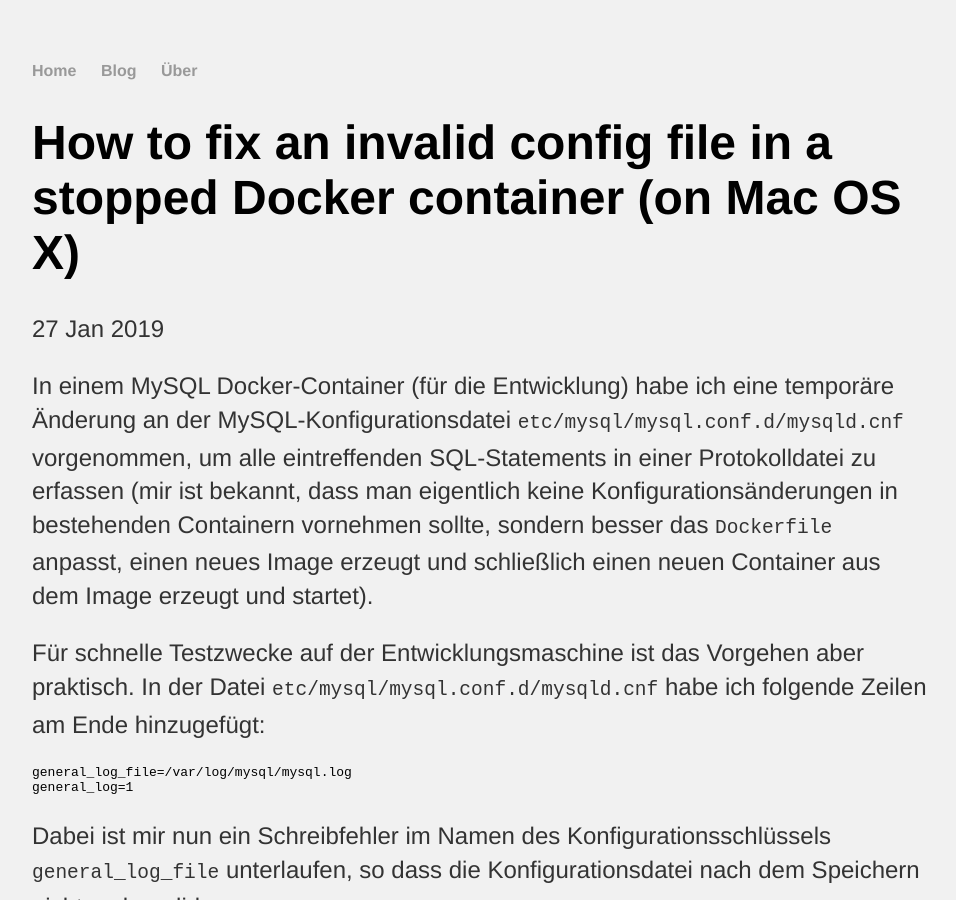
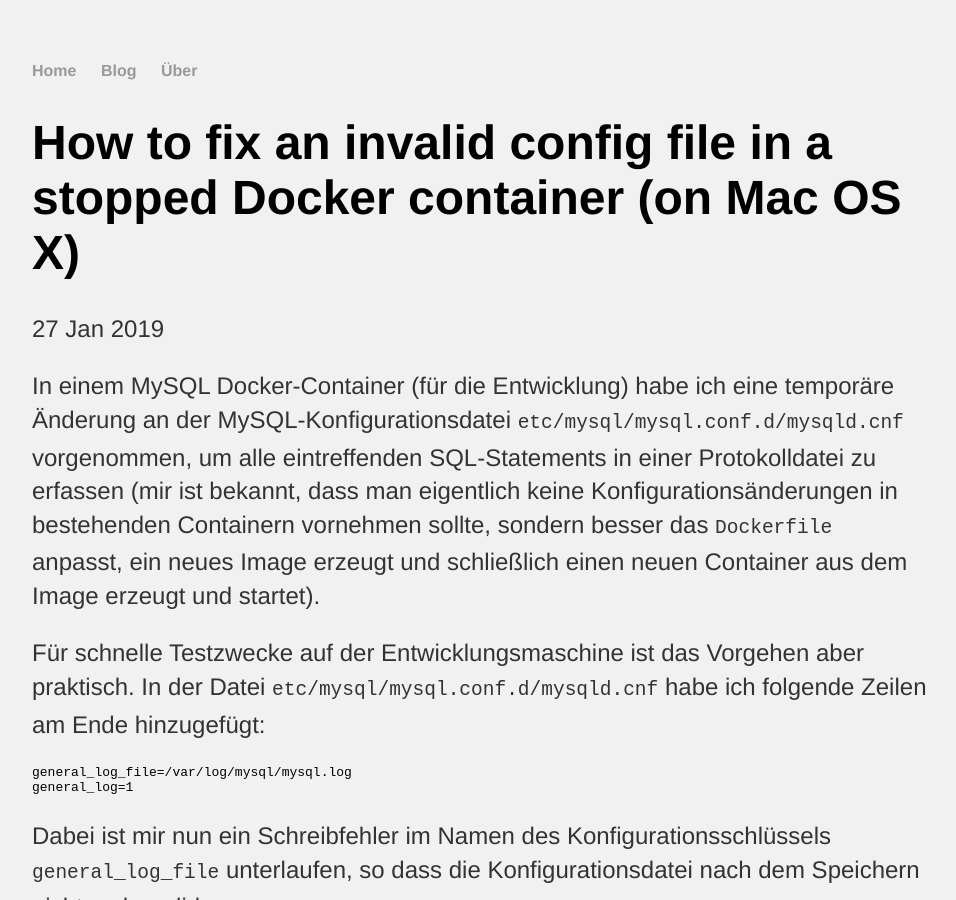
Before and after one commit to saschaszott/saschaszott.github.io, a Jekyll site: the page built from _posts/2019-01-27-fix-config-problem-in-stopped-docker-container.md, in a window 1280 px wide and 900 px high. Shown: the whole window, without its empty margins (160-1116 px from the left). Built offline with Jekyll 4.4.1, drawn with Linux system fonts in a browser that asks for light colours; some of the changed text lies outside the part shown.

Commit message:
Update 2019-01-27-fix-config-problem-in-stopped-docker-container.md

```diff
--- a/_posts/2019-01-27-fix-config-problem-in-stopped-docker-container.md
+++ b/_posts/2019-01-27-fix-config-problem-in-stopped-docker-container.md
@@ -8,7 +8,7 @@
 MySQL-Konfigurationsdatei `etc/mysql/mysql.conf.d/mysqld.cnf` vorgenommen, um alle eintreffenden
 SQL-Statements in einer Protokolldatei zu erfassen (mir ist bekannt, dass man eigentlich
 keine Konfigurationsänderungen in bestehenden Containern vornehmen sollte, sondern besser das
-`Dockerfile` anpasst, einen neues Image erzeugt und schließlich einen neuen Container aus
+`Dockerfile` anpasst, ein neues Image erzeugt und schließlich einen neuen Container aus
 dem Image erzeugt und startet).
 
 Für schnelle Testzwecke auf der Entwicklungsmaschine ist das Vorgehen aber praktisch.
```
Also changed, not shown: other parts of _posts/2019-01-27-fix-config-problem-in-stopped-docker-container.md (+1 -1 lines).
